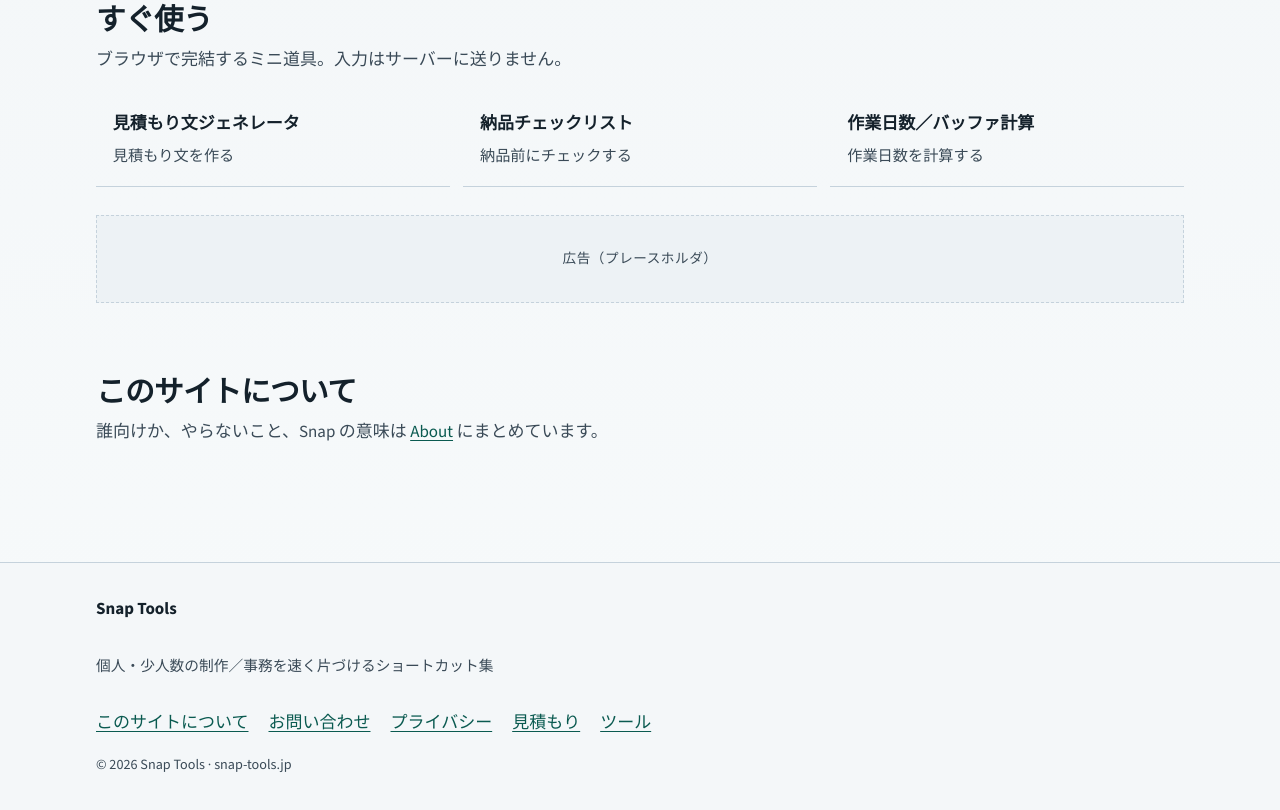
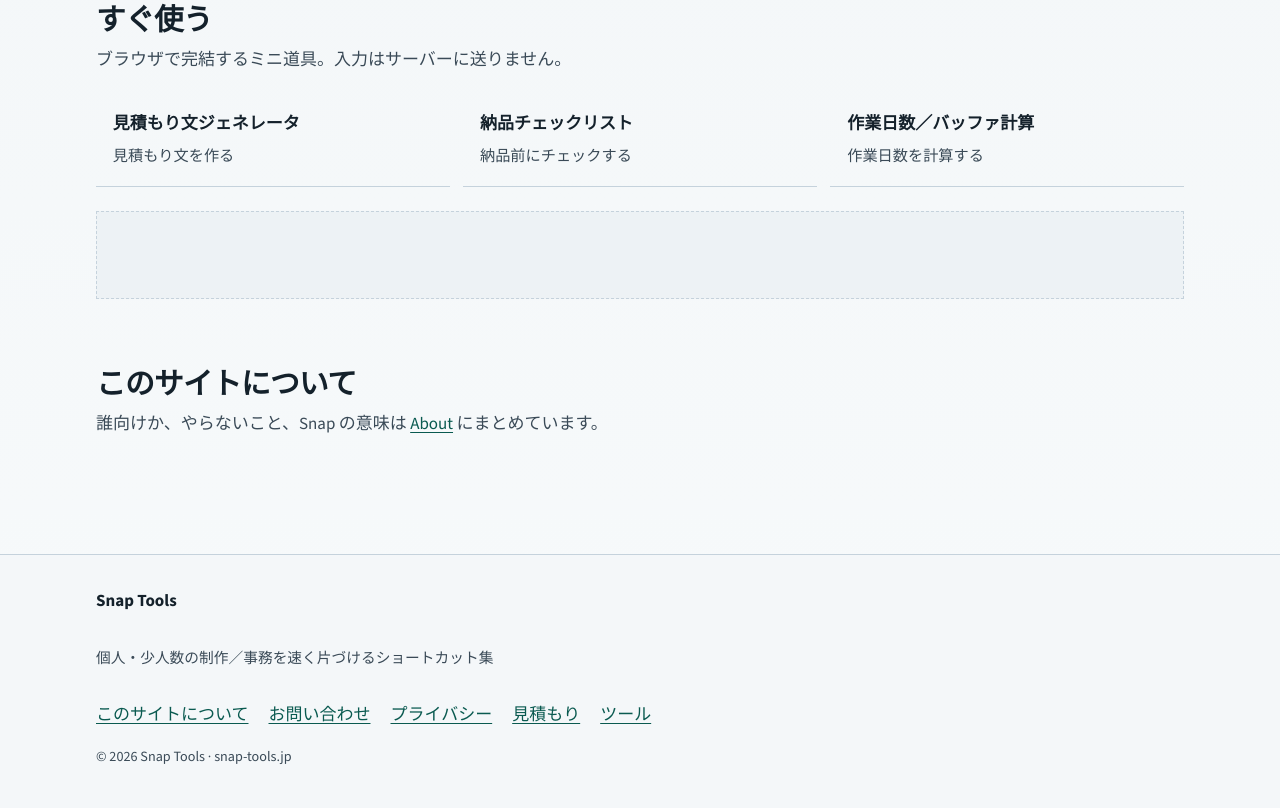
Before and after one commit to is4mu/snap-tools, an Astro site: page / in a window 1280 px wide. Shown: the part 1145-1955 px from the top of the page. Built offline with nearby package versions, Linux system fonts and the light colour scheme; Astro itself is replaced by a stand-in of ours.

Commit message:
Prepare production: ads.txt, CNAME, GA, and AdSense client.
Co-authored-by: Cursor <cursoragent@cursor.com>

```diff
--- /dev/null
+++ b/public/ads.txt
@@ -0,0 +1 @@
+google.com, pub-4645103012651649, DIRECT, f08c47fec0942fa0
--- a/src/components/layout/AdSlot.astro
+++ b/src/components/layout/AdSlot.astro
@@ -5,6 +5,15 @@ interface Props {
 const { placement } = Astro.props;
 ---
 
-<aside class="ad-slot" data-ad-slot="" data-ad-placement={placement} aria-label="広告枠（プレースホルダ）">
-  広告（プレースホルダ）
-</aside>
+<aside
+  class="ad-slot"
+  data-ad-placement={placement}
+  aria-label="広告"
+></aside>
+
+<style>
+  .ad-slot {
+    min-height: 5.5rem;
+    margin: 1.5rem 0;
+  }
+</style>
--- a/src/data/site.ts
+++ b/src/data/site.ts
@@ -5,6 +5,9 @@ export const site = {
   tagline: '個人・少人数の制作／事務を速く片づけるショートカット集',
   description:
     '見積もり・納品・整理・連絡・日数計算。個人・少人数向けの手順ガイドと、すぐ使えるミニ道具。ブラウザで完結します。',
+  /** Public client IDs (safe in frontend). From prior production site. */
+  gaMeasurementId: 'G-CZZQCPMX5Z',
+  adsenseClient: 'ca-pub-4645103012651649',
 };
 
 export type TopicId = 'estimate' | 'delivery' | 'organize' | 'comms' | 'calc';
--- a/src/layouts/BaseLayout.astro
+++ b/src/layouts/BaseLayout.astro
@@ -45,6 +45,35 @@ const fullTitle = title.includes(site.name) ? title : `${title}｜${site.name}`;
       href="https://fonts.googleapis.com/css2?family=Sora:wght@600;700&family=Source+Sans+3:wght@400;600;700&display=swap"
       rel="stylesheet"
     />
+    {
+      site.gaMeasurementId ? (
+        <script
+          async
+          src={`https://www.googletagmanager.com/gtag/js?id=${site.gaMeasurementId}`}
+        />
+      ) : null
+    }
+    {
+      site.gaMeasurementId ? (
+        <script is:inline define:vars={{ gaId: site.gaMeasurementId }}>
+          window.dataLayer = window.dataLayer || [];
+          function gtag() {
+            dataLayer.push(arguments);
+          }
+          gtag('js', new Date());
+          gtag('config', gaId);
+        </script>
+      ) : null
+    }
+    {
+      site.adsenseClient ? (
+        <script
+          async
+          src={`https://pagead2.googlesyndication.com/pagead/js/adsbygoogle.js?client=${site.adsenseClient}`}
+          crossorigin="anonymous"
+        />
+      ) : null
+    }
     <slot name="head" />
   </head>
   <body>
```
Also changed, not shown: .github/PR_NOTE.md (deleted), README.md, 1 other file.
